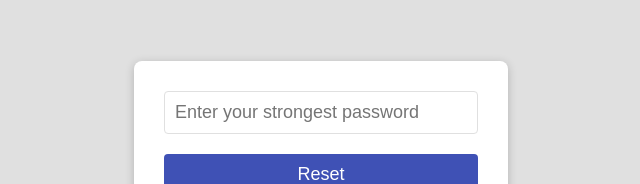
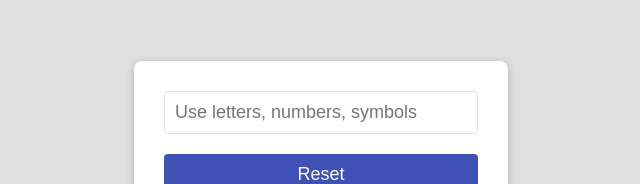
Before and after one commit to kyzym/password-checking-form, a React (Vite) app: page / in a window 1280 px wide. Shown: the part 232-416 px from the top of the page, without its empty margins (349-989 px from the left). Built offline with nearby package versions, Linux system fonts and the light colour scheme.

Commit message:
refactor: placeholder   07/14/2023 13:15:46

```diff
--- a/src/App.tsx
+++ b/src/App.tsx
@@ -127,7 +127,8 @@ function App() {
       <input
         type="text"
         name="password"
-        placeholder="Enter your strongest password"
+        placeholder="Use letters, numbers, symbols"
+        autoComplete="off"
         onChange={handleChange}
         value={password}
       />
```
